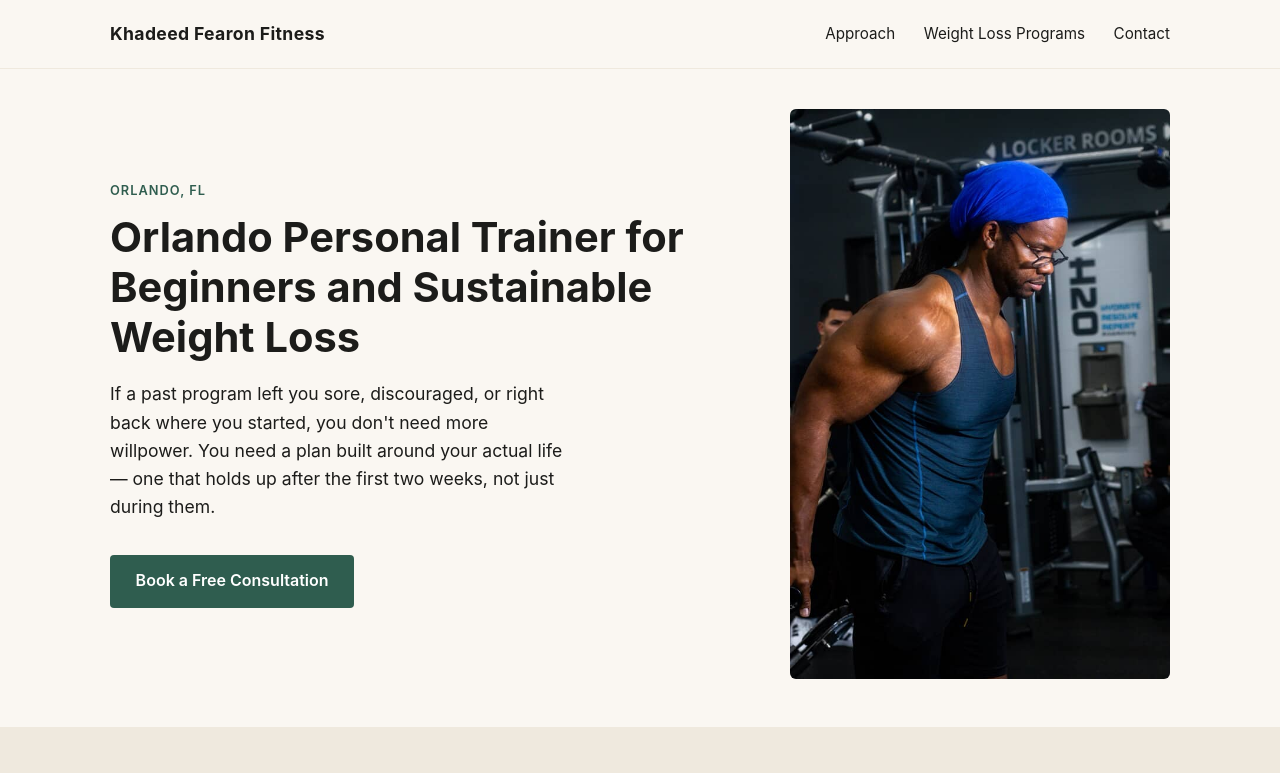
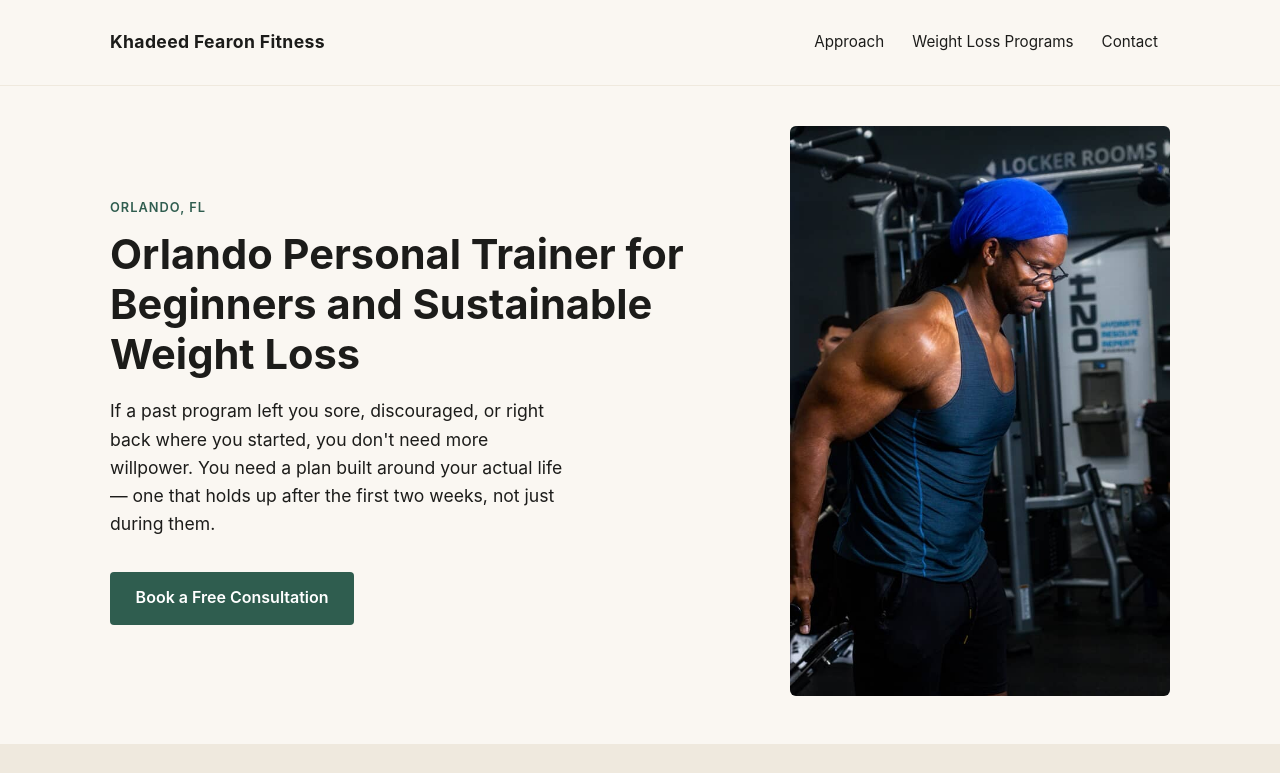
Before and after one commit to KTAF64/orlando-fitness-test, a plain HTML site: page index.html in a window 1280 px wide. Shown: the top 773 px of the page. Drawn offline with Linux system fonts and the light colour scheme.

Commit message:
Fix touch targets and optimize oversized image

```diff
--- a/index.html
+++ b/index.html
@@ -91,11 +91,19 @@
     letter-spacing: 0.02em;
   }
 
+  header.site-header nav {
+    display: flex;
+    align-items: center;
+    gap: 0.25rem;
+  }
+
   header.site-header nav a {
+    display: inline-block;
     text-decoration: none;
     color: var(--ink);
     font-size: 0.95rem;
-    margin-left: 1.5rem;
+    padding: 0.65rem 0.75rem;
+    border-radius: 4px;
   }
 
   header.site-header nav a:hover {
```
Also changed, not shown: assets/khadeed-side-profile.jpg.
